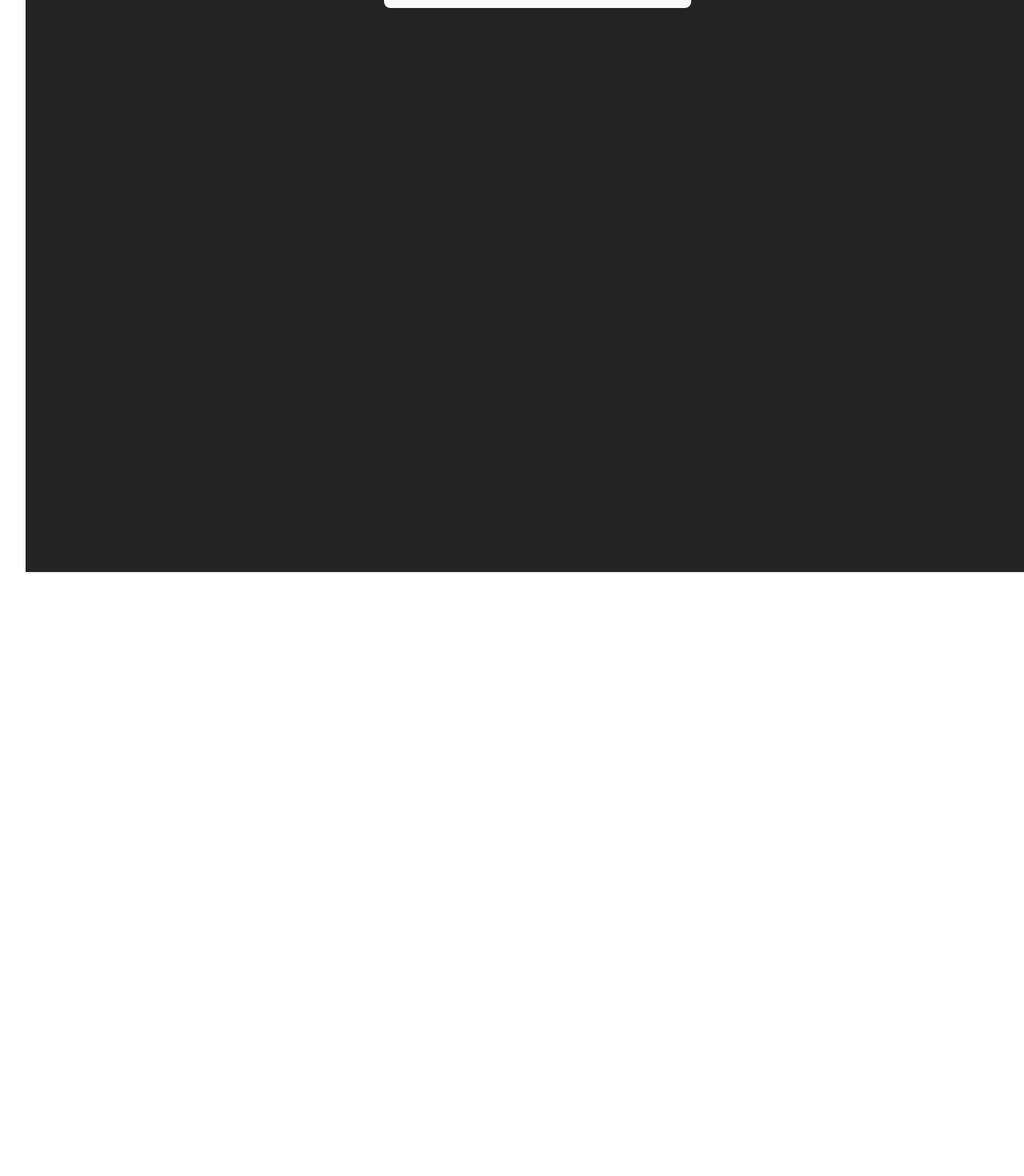
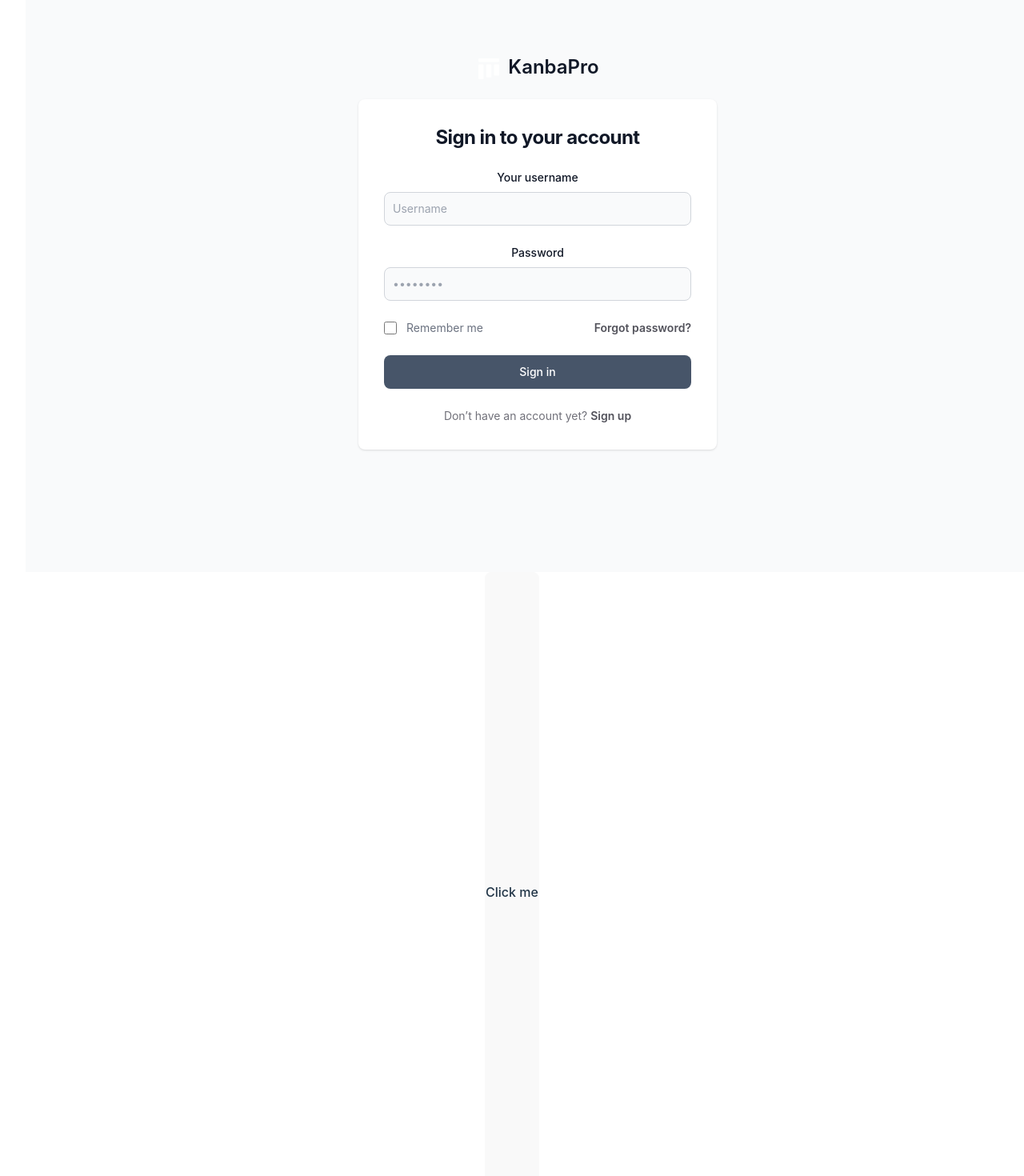
Before and after one commit to GiorgosKali/KanbaPro, a React (Vite) app in the folder webApp/: page / in a window 1280 px wide. Shown: the part 117-1587 px from the top of the page at 80% size. Before the commit the page ends 864 px from the top, so only its background shows below. Built offline with nearby package versions, Linux system fonts and the light colour scheme.

Commit message:
[webApp] newList locking

```diff
--- a/webApp/src/App.tsx
+++ b/webApp/src/App.tsx
@@ -8,19 +8,21 @@ function App() {
   const testApi = async () => {
 
     const userApi = kanba.UsersApiFactory({
-      basePath:'http://localhost:8000',
+      basePath:'http://192.168.2.15:8000',
       isJsonMime:()=>true,
     })
     const authApi = kanba.AuthApiFactory({
-      basePath:'http://localhost:8000',
+      basePath:'http://192.168.2.15:8000',
       isJsonMime:()=>true,
     })
+    authApi.authControllerLogin({username:"", password:""})
 
   }
 
   return (
     <>
-      {/* <Login /> */}
+      <Login />
+      <button className="btn btn-primary h-screen" onClick={()=>testApi()}>Click me</button>
       <Home />
     </>
   )
--- a/webApp/src/index.css
+++ b/webApp/src/index.css
@@ -43,7 +43,7 @@ h1 {
 button {
   border-radius: 8px;
   border: 1px solid transparent;
-  padding: 0.6em 1.2em;
+
   font-size: 1em;
   font-weight: 500;
   font-family: inherit;
--- a/webApp/src/pages/components/board/Board.tsx
+++ b/webApp/src/pages/components/board/Board.tsx
@@ -1,10 +1,15 @@
 import { tBoard, tList } from "../../../types"
 import List from "../list/List"
 import { useBoardStore } from "../../../store/useBoardStore";
-
+import { useState } from "react";
 const Board = (board: tBoard) => {
 
     const store = useBoardStore();
+    const handleAddList = () => {
+
+        store.newListPossible && store.addList()
+        store.updatenewListPossible(false)
+    }
     return (
         <>
             <div className="p-3 h-max min-h-full min-w-full w-max space-y-4 shadow bg-[#242424] text-slate-400 border border-[#242424] hover:border-slate-700 transition duration-500">
@@ -12,7 +17,7 @@ const Board = (board: tBoard) => {
                 <div className="inline-flex  space-x-2">
                     {board.lists?.map((list: tList, index: number) => <div key={index} className="snap-center"> <List id={list.id} title={list.title} cards={list.cards} /></div>)}
 
-                    <button onClick={() => store.addList()} className="w-96 h-max bg:gray-900 hover:bg-gray-900 transition hover:border-slate-700 hover:text-gray-50  font-semibold p-2 outline-1 active:outline outline-[#646cff] " >Add list</button>
+                    <button onClick={handleAddList} disabled={!store.newListPossible} className="w-96 h-max bg:gray-900 enabled:hover:bg-gray-900 transition enabled:hover:border-slate-700 enabled:hover:text-gray-50 disabled:opacity-50  font-semibold p-2 outline-1 enabled:active:outline outline-[#646cff] " >Add list</button>
                 </div>
             </div>
 
--- a/webApp/src/pages/components/list/List.tsx
+++ b/webApp/src/pages/components/list/List.tsx
@@ -12,6 +12,7 @@ const List = (list: tList) => {
         drop: (item, _) => {
             // Handle the drop action here (e.g., moving the card to a new list)
             store.moveCard(item.listID, list.id, item.card.id)
+            store.updatenewListPossible(true)
         },
         collect: (monitor) => ({
             isOver: !!monitor.isOver(),
@@ -20,6 +21,10 @@ const List = (list: tList) => {
 
     const store = useBoardStore();
     const [showAddButton, setShowAddButton] = useState(false);
+    const handleNewListTitle = (title: string) => {
+        store.updateListTitle(list.id, title)
+        list.title!='New Title'&&store.updatenewListPossible(true)
+    }
     return (
         <>
             <div ref={drop} className="p-3 w-96 h-max min-h-[7rem] rounded-lg space-y-4 shadow bg-gray-900 text-slate-400 border border-[#101204] hover:border-slate-700 transition-all duration-50">
@@ -27,7 +32,7 @@ const List = (list: tList) => {
                     {/* Title */}
                     <textarea className="text-xl me-1 w-full font-semibold p-1 h-10 bg-inherit hover:bg-gray-800 focus:bg-[#242424] focus:text-gray-50 resize-none rounded-lg  focus:outline outline-1 outline-[#646cff] "
                         placeholder={list.title}
-                        onChange={(e) => { store.updateListTitle(list.id, e.target.value) }} />
+                        onChange={(e) => { handleNewListTitle(e.target.value) }} />
                     {/* BUtton */}
                     <Menu as="div" className="relative">
                         <Menu.Button>
--- a/webApp/src/pages/login/Login.tsx
+++ b/webApp/src/pages/login/Login.tsx
@@ -1,5 +1,17 @@
+import { useState } from 'react';
+import * as kanba from '../../apis/kanba';
+
 const Login = () => {
+    const [username, setUsername] = useState("");
+    const [password, setPassword] = useState("");
+    const signIn = async ({ username, password }: { username: string, password: string }) => {
+        const authApi = kanba.AuthApiFactory({
+            basePath: 'http://192.168.2.15:8000',
+            isJsonMime: () => true,
+        })
+        await authApi.authControllerLogin({ username: username, password: password })
 
+    }
 
     return (
 
@@ -17,12 +29,12 @@ const Login = () => {
                             </h1>
                             <form className="space-y-4 md:space-y-6" action="#">
                                 <div>
-                                    <label htmlFor="email" className="block mb-2 text-sm font-medium text-gray-900 dark:text-white">Your email</label>
-                                    <input type="email" name="email" id="email" className="bg-gray-50 border border-gray-300 text-gray-900 sm:text-sm rounded-lg focus:ring-slate-600 focus:border-slate-600 block w-full p-2.5 dark:bg-gray-700 dark:border-gray-600 dark:placeholder-gray-400 dark:text-white dark:focus:ring-[#646cff] dark:focus:border-[#646cff]" placeholder="name@company.com" />
+                                    <label htmlFor="username" className="block mb-2 text-sm font-medium text-gray-900 dark:text-white">Your username</label>
+                                    <input onChange={(e)=>setUsername(e.target.value)} type="username"  name="username" id="username" className="bg-gray-50 border border-gray-300 text-gray-900 sm:text-sm rounded-lg focus:ring-slate-600 focus:border-slate-600 block w-full p-2.5 dark:bg-gray-700 dark:border-gray-600 dark:placeholder-gray-400 dark:text-white dark:focus:ring-[#646cff] dark:focus:border-[#646cff]" placeholder="Username" />
                                 </div>
                                 <div>
                                     <label htmlFor="password" className="block mb-2 text-sm font-medium text-gray-900 dark:text-white">Password</label>
-                                    <input type="password" name="password" id="password" placeholder="••••••••" className="bg-gray-50 border border-gray-300 text-gray-900 sm:text-sm rounded-lg focus:ring-slate-600 focus:border-slate-600 block w-full p-2.5 dark:bg-gray-700 dark:border-gray-600 dark:placeholder-gray-400 dark:text-white dark:focus:ring-[#646cff] dark:focus:border-[#646cff]" />
+                                    <input onChange={(e)=>setPassword(e.target.value)} type="password" name="password" id="password" placeholder="••••••••" className="bg-gray-50 border border-gray-300 text-gray-900 sm:text-sm rounded-lg focus:ring-slate-600 focus:border-slate-600 block w-full p-2.5 dark:bg-gray-700 dark:border-gray-600 dark:placeholder-gray-400 dark:text-white dark:focus:ring-[#646cff] dark:focus:border-[#646cff]" />
                                 </div>
                                 <div className="flex items-center justify-between">
                                     <div className="flex items-start">
@@ -35,7 +47,8 @@ const Login = () => {
                                     </div>
                                     <a href="#" className="text-sm font-semibold text-zinc-600 hover:underline dark:text-slate-500">Forgot password?</a>
                                 </div>
-                                <button type="submit" className="w-full text-white bg-slate-600 hover:bg-slate-700 focus:ring-4 focus:outline-none focus:ring-slate-300 font-medium rounded-lg text-sm px-5 py-2.5 text-center dark:bg-slate-600 dark:hover:bg-slate-700 dark:focus:ring-slate-800 transition-all transition-0.2s">Sign in</button>
+                                <button type="submit" onClick={()=>signIn({username, password})}
+                                className="w-full text-white bg-slate-600 hover:bg-slate-700 focus:ring-4 focus:outline-none focus:ring-slate-300 font-medium rounded-lg text-sm px-5 py-2.5 text-center dark:bg-slate-600 dark:hover:bg-slate-700 dark:focus:ring-slate-800 transition-all transition-0.2s">Sign in</button>
                                 <p className="text-sm text-zinc-500 dark:text-gray-400">
                                     Don’t have an account yet? <a href="#" className="font-semibold text-zinc-600 hover:underline dark:text-slate-500 transition-all transition-0.2s">Sign up</a>
                                 </p>
--- a/webApp/src/store/useBoardStore.tsx
+++ b/webApp/src/store/useBoardStore.tsx
@@ -3,8 +3,12 @@ import { combine } from 'zustand/middleware'
 import { tList } from '../types';
 import { v4 as uuidv4 } from 'uuid';
 const lists: tList[] = [];
+const newListPossible: boolean = true;
 export const useBoardStore = create(
-  combine({ lists }, (set, get) => ({
+  combine({ lists, newListPossible }, (set, get) => ({
+    updatenewListPossible: (newListPossible:boolean) => set(() => ({
+      newListPossible: newListPossible
+    })),
     addList: () => set((state) => ({
       lists: [...state.lists, { id: uuidv4(), title: "New List", cards: [] }]
     })),
```
